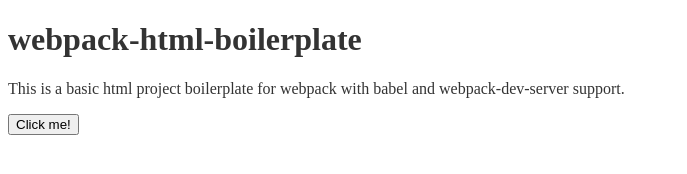
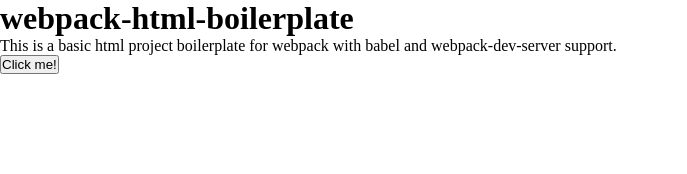
Before and after one commit to dougwt/webpack-html-boilerplate, a website built with webpack: page src/index.html in a window 1280 px wide. Shown: the whole page, without its empty margins (0-687 px from the left). Built offline with nearby package versions, Linux system fonts and the light colour scheme.

Commit message:
Replace placeholder CSS with CSS reset

```diff
--- a/styles/index.css
+++ b/styles/index.css
@@ -1,3 +1,5 @@
-body {
-  color: #333;
+* {
+  box-sizing: border-box;
+  margin: 0;
+  padding: 0;
 }
```
